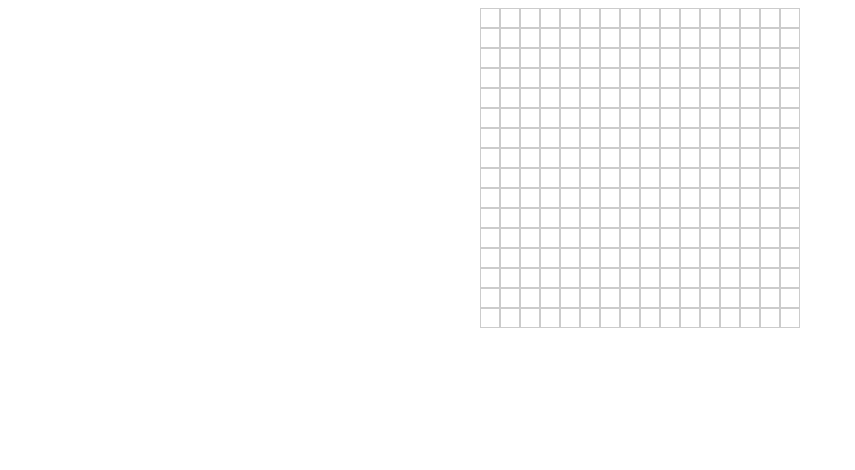
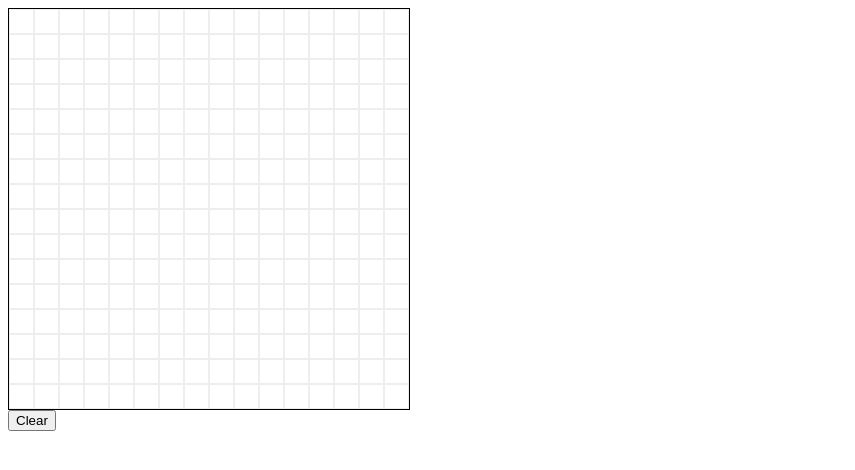
Before and after one commit to SheerazSaeed/4-Odin_project_Etch-a-sketch, a plain HTML site: page index.html in a window 1280 px wide. Shown: the whole page, without its empty margins (0-855 px from the left). Drawn offline with Linux system fonts and the light colour scheme.

Commit message:
created 16 x 16 grid

```diff
--- a/index.html
+++ b/index.html
@@ -1,13 +1,14 @@
 <!DOCTYPE html>
 <html lang="en">
 <head>
-  <meta charset="UTF-8">
-  <meta name="viewport" content="width=device-width, initial-scale=1.0">
-  <link rel = 'stylesheet' href = style.css>
-  <title>Document</title>
+    <meta charset="UTF-8">
+    <meta name="viewport" content="width=device-width, initial-scale=1.0">
+    <title>Etch-A-Sketch</title>
+    <link rel="stylesheet" href="style.css">
 </head>
 <body>
-  <div id="grid-container"></div>
-  <script src = 'script.js'></script>
+    <div id="etch-a-sketch"></div>
+    <button id="clear-button">Clear</button>
+    <script src="script.js"></script>
 </body>
 </html>
--- a/script.js
+++ b/script.js
@@ -1,12 +1,13 @@
 document.addEventListener('DOMContentLoaded', () => {
-  const gridContainer = document.getElementById('grid-container');
-  const gridSize = 16;
+    const container = document.getElementById('etch-a-sketch');
+    const gridSize = 256; // 16x16
 
-  for (let i = 0; i < gridSize * gridSize; i++) {
-      let gridSquare = document.createElement('div');
-      gridSquare.classList.add('grid-square');
-      gridContainer.appendChild(gridSquare);
-  }
+    // Create grid cells
+    for (let i = 0; i < gridSize; i++) {
+        const cell = document.createElement('div');
+        cell.classList.add('pixel');
+        container.appendChild(cell);
+    }
 });
 
 
--- a/style.css
+++ b/style.css
@@ -1,13 +1,14 @@
-#grid-container {
+#etch-a-sketch {
   display: flex;
   flex-wrap: wrap;
-  width: 320px; /* Adjust based on the size of your squares */
-  margin: 0 auto; /* Centering the grid */
+  width: 400px; /* You can adjust the size */
+  height: 400px; /* Make sure width and height maintain the aspect ratio for a square grid */
+  border: 1px solid black;
 }
 
-.grid-square {
-  width: 20px; /* Width of each square */
-  height: 20px; /* Height of each square */
-  border: 1px solid #ccc; /* Border for visibility */
-  box-sizing: border-box; /* Include border in the width/height */
+.pixel {
+  flex: 0 0 calc(100% / 16); /* For a 16x16 grid */
+  height: calc(100% / 16); /* Same as above */
+  border: 1px solid #eee; /* Optional, for visualizing individual cells */
+  box-sizing: border-box;
 }
```
